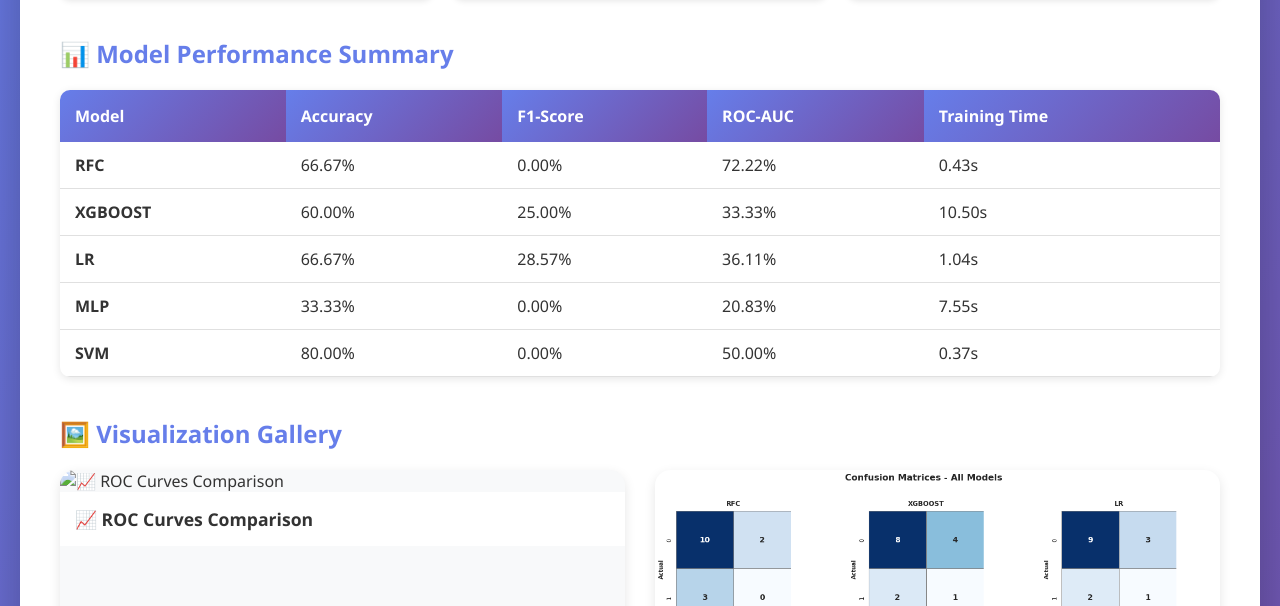
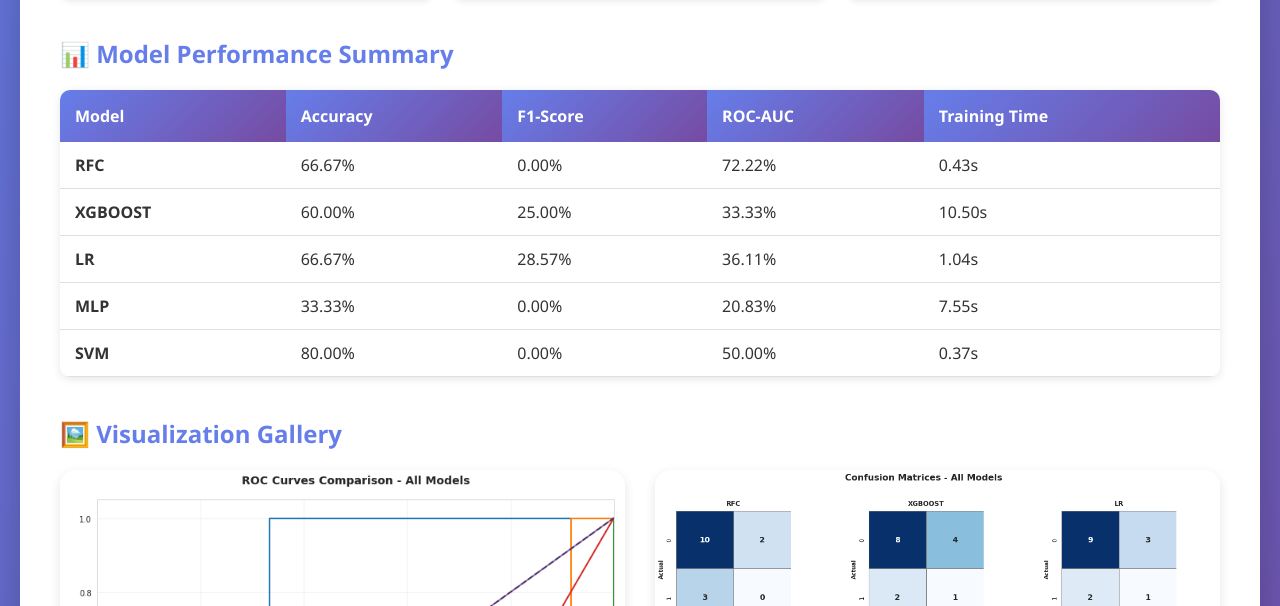
Before and after one commit to akhilaguska27/reports, a plain HTML site: page 2025/run-2025-10-21T23-40-00/visualization_gallery (2).html in a window 1280 px wide. Shown: the part 346-952 px from the top of the page. Drawn offline with Linux system fonts and the light colour scheme.

Commit message:
Update image source in visualization gallery

```diff
--- a/2025/run-2025-10-21T23-40-00/visualization_gallery (2).html
+++ b/2025/run-2025-10-21T23-40-00/visualization_gallery (2).html
@@ -223,7 +223,7 @@
         <div class="gallery">
 
             <div class="gallery-item">
-                <img src="roc_curves_comparison.png" alt="📈 ROC Curves Comparison">
+                <img src="roc_curves_comparison%20(1).png" alt="📈 ROC Curves Comparison">
                 <div class="gallery-item-title">📈 ROC Curves Comparison</div>
             </div>
 
```
